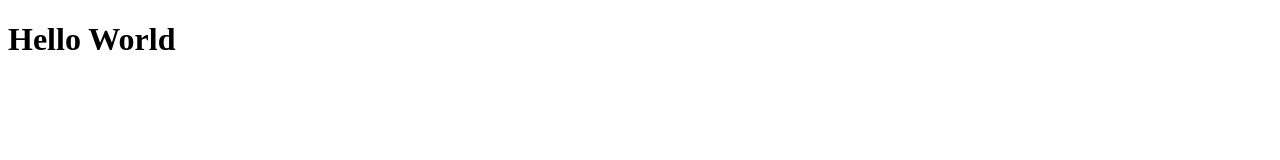
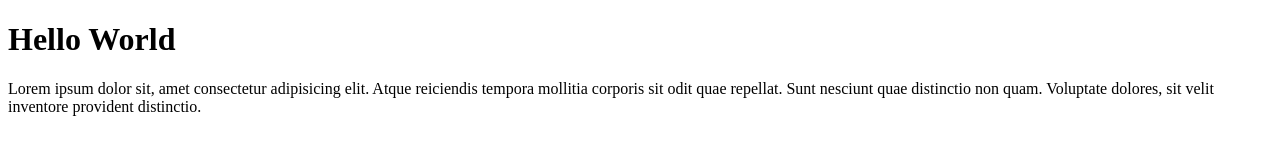
Before and after one commit to Ferdilan/fer-git-test, a plain HTML site: page index.html in a window 1280 px wide. Drawn offline with Linux system fonts and the light colour scheme.

Commit message:
menambhkan paragraph

```diff
--- a/index.html
+++ b/index.html
@@ -8,5 +8,6 @@
 </head>
 <body>
     <h1>Hello World</h1>
+    <p>Lorem ipsum dolor sit, amet consectetur adipisicing elit. Atque reiciendis tempora mollitia corporis sit odit quae repellat. Sunt nesciunt quae distinctio non quam. Voluptate dolores, sit velit inventore provident distinctio.</p>
 </body>
 </html>
```
